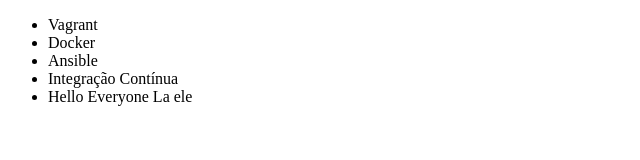
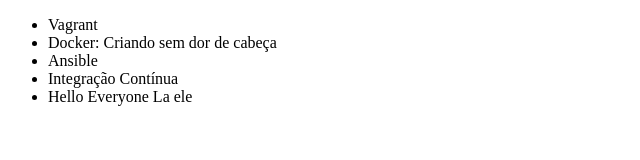
Before and after one commit to armanoalves/alura-git, a plain HTML site: page index.html in a window 1280 px wide. Shown: the whole page, without its empty margins (0-640 px from the left). Drawn offline with Linux system fonts and the light colour scheme.

Commit message:
Corrigindo nome do curso de Docker

```diff
--- a/index.html
+++ b/index.html
@@ -9,7 +9,7 @@
 <body>
     <ul>
         <li>Vagrant</li>
-        <li>Docker</li>
+        <li>Docker: Criando sem dor de cabeça</li>
         <li>Ansible</li>
         <li>Integração Contínua</li>
         <li>Hello Everyone La ele</li>
```
